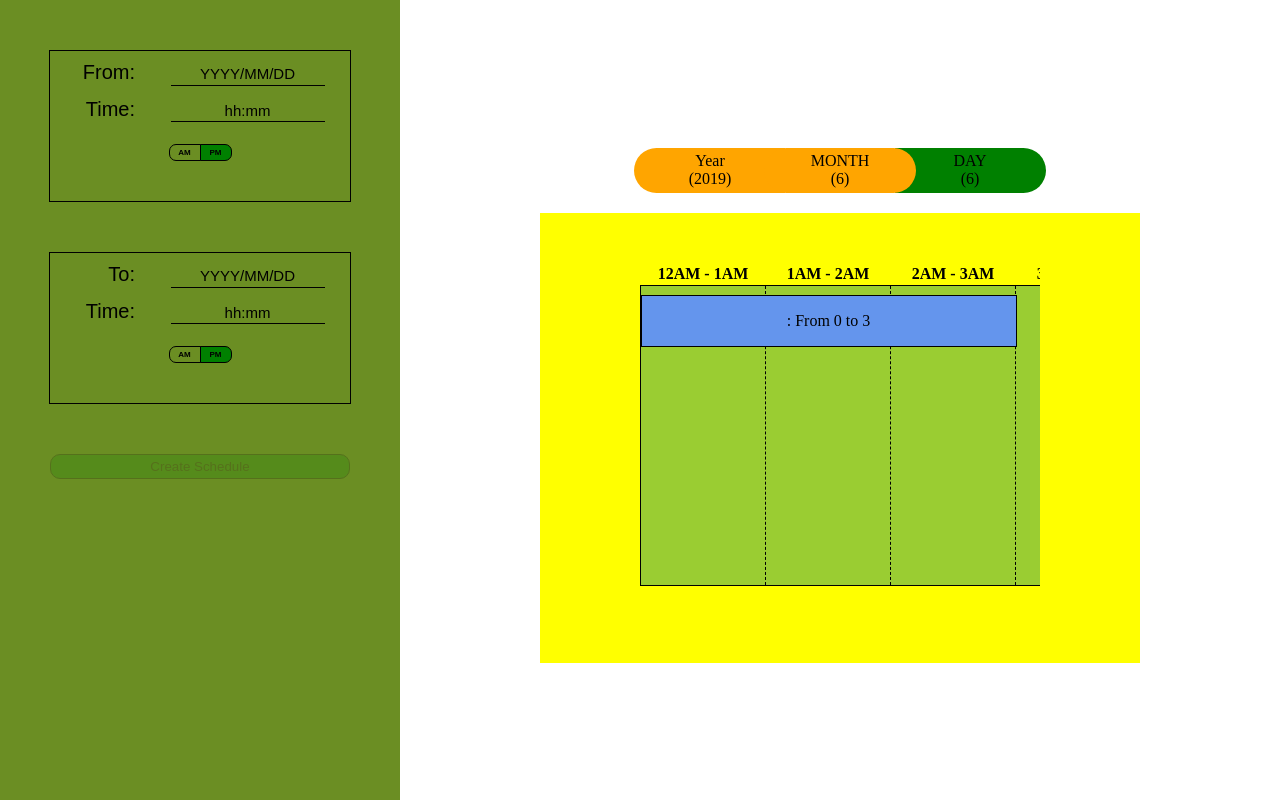
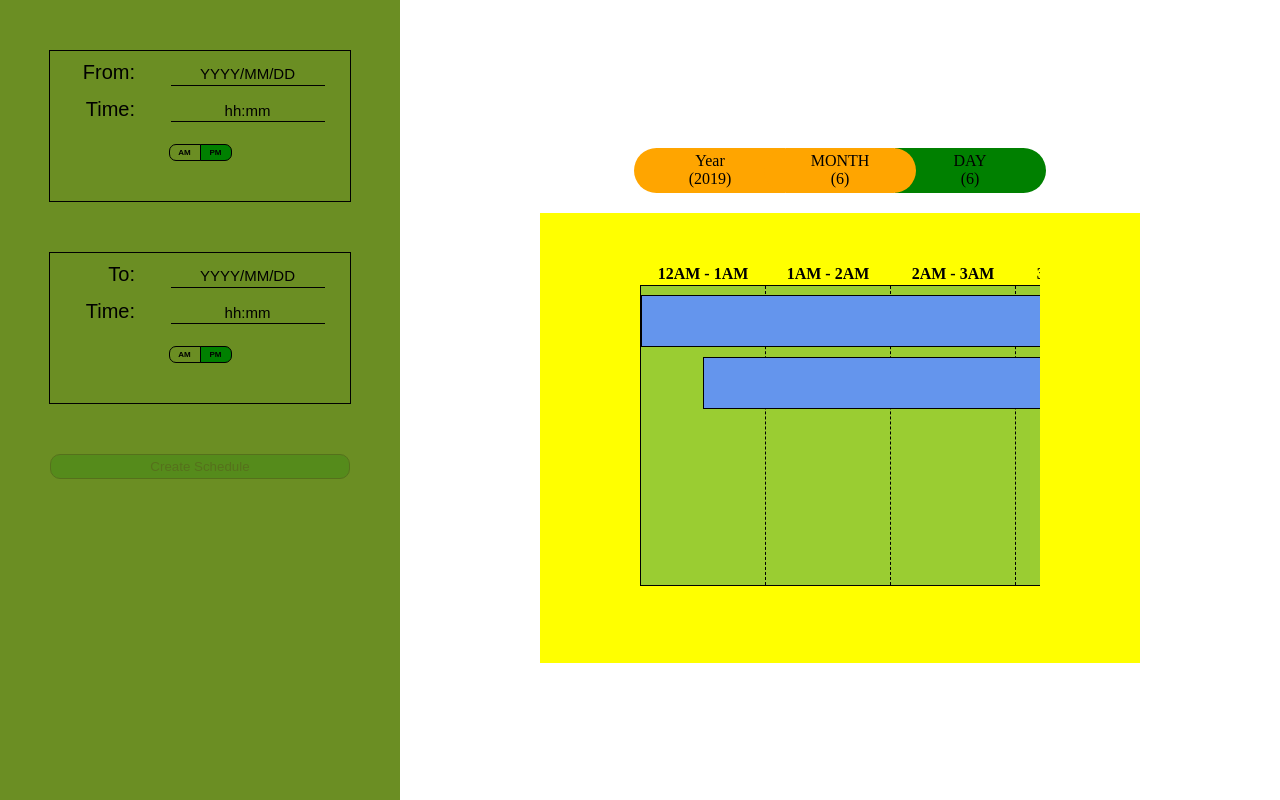
Before and after one commit to nandhak4/Angular-Scheduler, an Angular app: page / in a window 1280 px wide. Built offline with nearby package versions, Linux system fonts and the light colour scheme.

Commit message:
initial commit for CRUD operations with schedule

```diff
--- a/src/app/app.module.ts
+++ b/src/app/app.module.ts
@@ -1,6 +1,7 @@
 import { BrowserModule } from '@angular/platform-browser';
 import { NgModule } from '@angular/core';
 import { FormsModule, ReactiveFormsModule } from '@angular/forms';
+import { HttpClientModule } from '@angular/common/http';
 import { AppComponent } from './app.component';
 import { MonthComponent } from './month/month.component';
 import { AppRoutingModule } from './app-routing.module';
@@ -32,7 +33,8 @@ import { NavigationBarComponent } from './navigation-bar/navigation-bar.componen
     BrowserModule,
     AppRoutingModule,
     FormsModule,
-    ReactiveFormsModule
+    ReactiveFormsModule,
+    HttpClientModule
   ],
   providers: [],
   bootstrap: [AppComponent]
--- a/src/app/schedule.service.ts
+++ b/src/app/schedule.service.ts
@@ -1,34 +1,64 @@
 import { Injectable } from '@angular/core';
-import { Schedule } from './shared/schedule.model';
+import { Schedule, ScheduleInfo } from './shared/schedule.model';
+import { HttpClient } from '@angular/common/http';
 
 @Injectable({
   providedIn: 'root'
 })
 export class ScheduleService {
 
-  constructor() { }
-
-  private originalSchedules: Schedule[] = [
+  constructor(private httpClient: HttpClient) { }
+  private currentDate = new Date();
+  private schedules: ScheduleInfo[] = [
     {
-      fromDate: new Date(2019, 6, 3),
-      toDate: new Date(2019, 6, 5),
-      fromTime: 0.6,
-      toTime: 2,
-      createdDate: new Date(2019, 6, 3),
+      Id: '1',
+      begin: new Date(this.currentDate.getFullYear(), this.currentDate.getMonth(), this.currentDate.getDate(), 0, 30).toString(),
+      end: new Date(this.currentDate.getFullYear(), this.currentDate.getMonth(), this.currentDate.getDate(), 7, 36).toString(),
+      createdDate: new Date(),
       content: null
     },
     {
-      fromDate: new Date(),
-      toDate: new Date(),
-      fromTime: 0,
-      toTime: 3,
+      Id: '2',
+      begin: new Date(this.currentDate.getFullYear(), this.currentDate.getMonth(), this.currentDate.getDate() - 1, 0, 30).toString(),
+      end: new Date(this.currentDate.getFullYear(), this.currentDate.getMonth(), this.currentDate.getDate(), 7, 36).toString(),
       createdDate: new Date(),
       content: null
     }
   ];
 
   getAllSchedules(): Schedule[] {
-    return this.originalSchedules;
+    return this.schedules.map(schedule => {
+      const begin = new Date(schedule.begin);
+      const end = new Date(schedule.end);
+
+      return {
+        scheduleId: schedule.Id,
+        fromDate: new Date(begin.getFullYear(), begin.getMonth(), begin.getDate()),
+        fromTime: +(begin.getHours() + +(begin.getMinutes() / 60)).toFixed(2),
+        toDate: new Date(end.getFullYear(), end.getMonth(), end.getDate()),
+        toTime: +(end.getHours() + +(end.getMinutes() / 60)).toFixed(2),
+        createdDate: schedule.createdDate,
+        content: schedule.content
+      } as Schedule;
+    });
+  }
+
+  getSchedule(id: string): Schedule {
+    return new Schedule();
+  }
+
+  createSchedule(schedule: ScheduleInfo): boolean {
+    this.schedules.push(schedule);
+    return true;
+  }
+
+  updateSchedule(): boolean {
+    return true;
+  }
+
+  removeSchedule(id: string): boolean {
+    this.schedules = this.schedules.filter(schedule => schedule.Id !== id);
+    return true;
   }
 
 }
--- a/src/app/schedule/schedule.component.ts
+++ b/src/app/schedule/schedule.component.ts
@@ -71,7 +71,7 @@ export class ScheduleComponent implements OnInit {
         }
         this.schedules.push({
           fromDate: schedule.fromDate, toDate: schedule.toDate, fromTime, toTime,
-          createdDate: schedule.createdDate, content: schedule.content
+          createdDate: schedule.createdDate, content: schedule.content, scheduleId: schedule.scheduleId
         });
       }
     }
--- a/src/app/shared/validator/schedule/new-schedule.validator.function.ts
+++ b/src/app/shared/validator/schedule/new-schedule.validator.function.ts
@@ -6,12 +6,10 @@ export const ValidateNewSchedule =
         (schedule: FormGroup): ValidationErrors => {
             const startTime: Date = schedule.get(start).value;
             const endTime: Date = schedule.get(end).value;
-            // tslint:disable-next-line: no-debugger
-            debugger;
+
             if (schedule.valid && startTime && endTime) {
                 showMessage(null);
-                // tslint:disable-next-line: no-debugger
-                debugger;
+
                 if (new Date(startTime.getFullYear(), startTime.getMonth(), startTime.getDate()) >
                     new Date(endTime.getFullYear(), endTime.getMonth(), endTime.getDate())) {
 
```
Also changed, not shown: src/app/shared/schedule.model.ts (+9 -0 lines).
